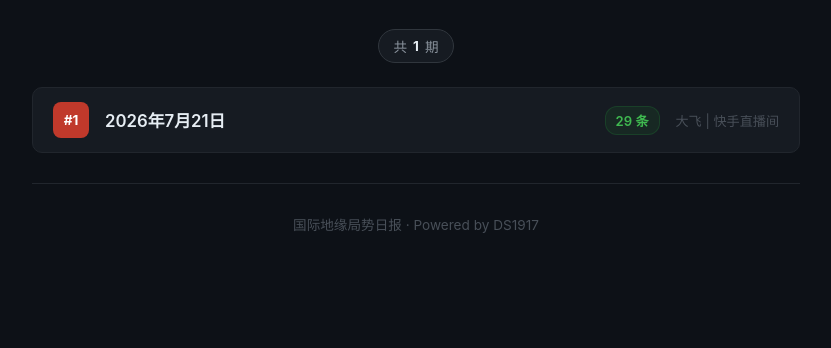
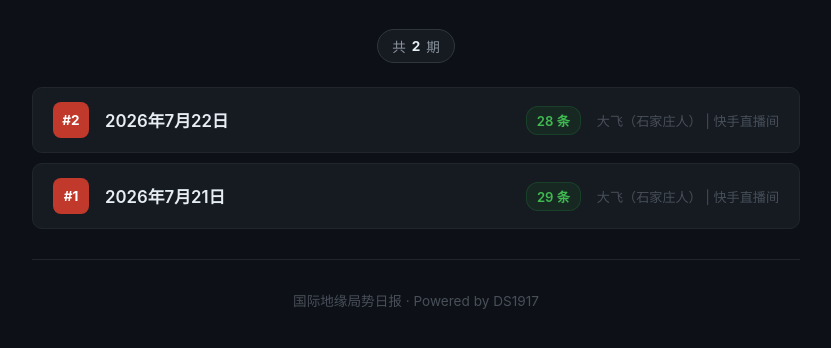
Before and after one commit to ZHMac1995/news-daily, a plain HTML site: page geopolitics/index.html in a window 1280 px wide. Shown: the part 194-542 px from the top of the page, without its empty margins (224-1055 px from the left). Drawn offline with Linux system fonts and the light colour scheme.

Commit message:
geopolitics: update 2026-07-23 16:49

```diff
--- a/geopolitics/index.html
+++ b/geopolitics/index.html
@@ -138,14 +138,20 @@ body {
   </div>
 
   <div class="stats-header">
-    <div class="stat-chip">共 <strong>1</strong> 期</div>
+    <div class="stat-chip">共 <strong>2</strong> 期</div>
   </div>
 
+      <a href="2026-07-22.html" class="date-card">
+        <span class="date-num">#2</span>
+        <span class="date-label">2026年7月22日</span>
+        <span class="date-count">28 条</span>
+        <span class="date-source">大飞（石家庄人） | 快手直播间</span>
+      </a>
       <a href="2026-07-21.html" class="date-card">
         <span class="date-num">#1</span>
         <span class="date-label">2026年7月21日</span>
         <span class="date-count">29 条</span>
-        <span class="date-source">大飞 | 快手直播间</span>
+        <span class="date-source">大飞（石家庄人） | 快手直播间</span>
       </a>
 
 
```
